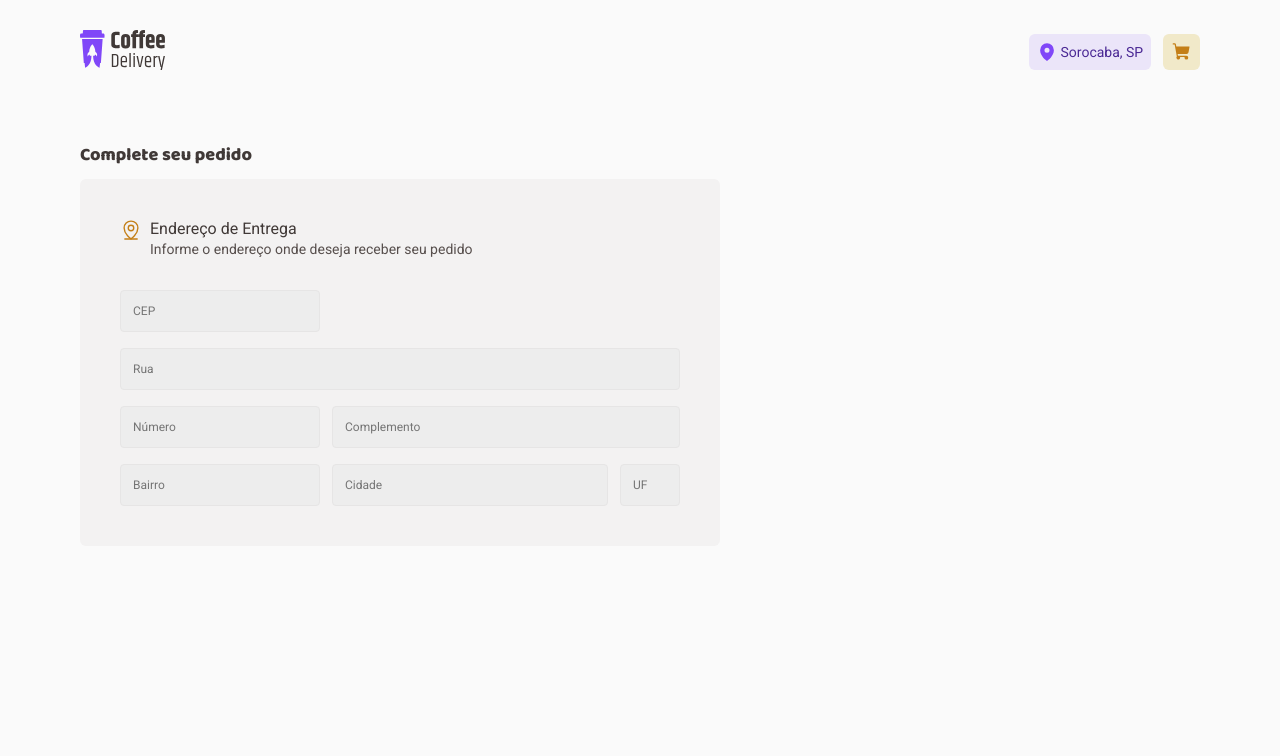
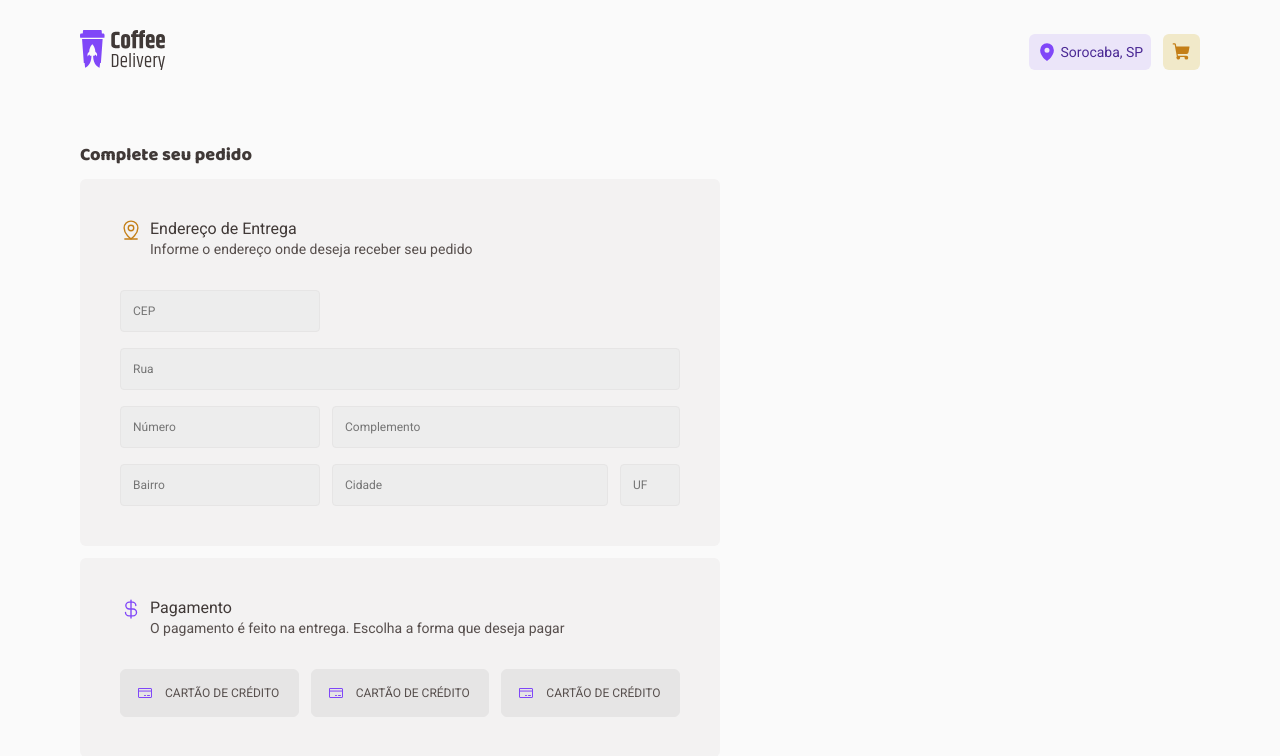
Before and after one commit to gufvr/coffee-delivery, a React (Vite) app: page /completeOrder in a window 1280 px wide. Shown: the top 756 px of the page. Built offline with nearby package versions, Linux system fonts and the light colour scheme.

Commit message:
creating the PaymentMethodInput component

```diff
--- /dev/null
+++ b/src/pages/CompleteOrder/components/CompleteOrderForm/PaymentMethodOptions/index.tsx
@@ -0,0 +1,12 @@
+import { PaymentMethodInput } from "../../PaymentMethodInput";
+import { PaymentMethodOptionsContainer } from "../styles";
+
+export function PaymentMethodOptions() {
+  return (
+    <PaymentMethodOptionsContainer>
+      <PaymentMethodInput />
+      <PaymentMethodInput />
+      <PaymentMethodInput />
+    </PaymentMethodOptionsContainer>
+  )
+}
--- a/src/pages/CompleteOrder/components/CompleteOrderForm/index.tsx
+++ b/src/pages/CompleteOrder/components/CompleteOrderForm/index.tsx
@@ -1,10 +1,11 @@
 import { useTheme } from "styled-components";
-import { MapPinLine } from "phosphor-react";
+import { MapPinLine, CurrencyDollar } from "phosphor-react";
 import { CompleteOrderFormContainer, FormSectionContainer } from "./styles";
 
 import { TitleText } from "../../../../components/Typography";
 import { SectionTitle } from "../SectionTitle";
 import { AddressForm } from "./AddressForm";
+import { PaymentMethodOptions } from "./PaymentMethodOptions";
 
 export function CompleteOrderForm() {
   const { colors } = useTheme()
@@ -24,6 +25,16 @@
 
         <AddressForm />
       </FormSectionContainer>
+
+      <FormSectionContainer>
+        <SectionTitle
+          title="Pagamento"
+          subtitle="O pagamento é feito na entrega. Escolha a forma que deseja pagar"
+          icon={<CurrencyDollar color={colors["brand-purple"]} size={22} />}
+        />
+
+        <PaymentMethodOptions />
+      </FormSectionContainer>
     </CompleteOrderFormContainer>
   )
 }
--- a/src/pages/CompleteOrder/components/CompleteOrderForm/styles.ts
+++ b/src/pages/CompleteOrder/components/CompleteOrderForm/styles.ts
@@ -34,4 +34,12 @@
   .complement {
     grid-column: span 2;
   }
+
+
 `;
+
+export const PaymentMethodOptionsContainer = styled.div`
+  display: grid;
+  grid-template-columns: repeat(3, 1fr);
+  gap: 0.75rem;
+`;
--- /dev/null
+++ b/src/pages/CompleteOrder/components/PaymentMethodInput/index.tsx
@@ -0,0 +1,11 @@
+import { PaymentMethodContainer } from "./styles";
+import { CreditCard } from "phosphor-react";
+
+export function PaymentMethodInput() {
+  return (
+    <PaymentMethodContainer>
+      <CreditCard size={16} />
+      Cartão de crédito
+    </PaymentMethodContainer>
+  )
+}
--- /dev/null
+++ b/src/pages/CompleteOrder/components/PaymentMethodInput/styles.ts
@@ -0,0 +1,27 @@
+import { styled } from "styled-components";
+
+export const PaymentMethodContainer = styled.div`
+  padding: 0 1rem;
+  background: ${({ theme }) => theme.colors["base-button"]};
+  color: ${({ theme }) => theme.colors["base-text"]};
+  display: flex;
+  align-items: center;
+  justify-content: flex-start;
+  gap: 0.75rem;
+  font-size: 0.75rem;
+  text-transform: uppercase;
+  border-radius: 6px;
+  height: 3rem;
+  border: 1px solid ${({ theme }) => theme.colors["base-button"]};
+  transition: 0.4s;
+
+  svg {
+    color: ${({ theme }) => theme.colors["brand-purple"]}
+  }
+
+  &:hover {
+    background: ${({ theme }) => theme.colors["base-hover"]}
+  }
+
+  user-select: none;
+`;
```
Also changed, not shown: src/pages/CompleteOrder/components/CompleteOrderForm/PaymentMethodOptions/styles.ts (added).
